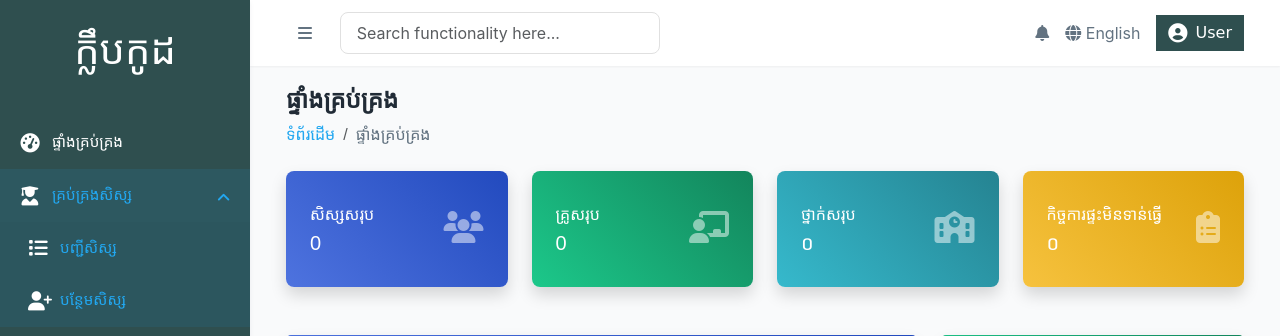
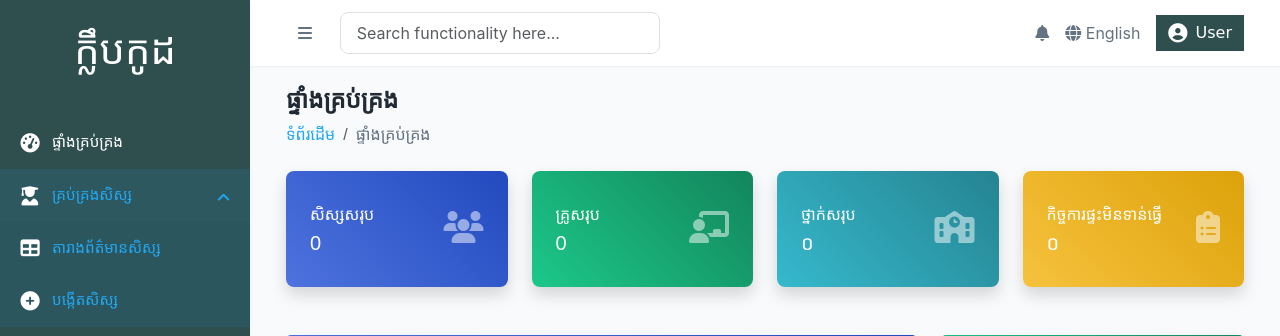
Before and after one commit to PhornKhouch/SMS, a PHP site: page / in a window 1280 px wide, after a click on "គ្រប់គ្រងសិស្ស". Shown: the top 336 px of the page. Run offline with PHP 8.4, Linux system fonts and the light colour scheme; data that the repository does not hold is empty.

Commit message:
update sidebar

```diff
--- a/includes/sidebar.php
+++ b/includes/sidebar.php
@@ -56,14 +56,14 @@ $basePath = str_repeat('../', $depth - 2);
             <ul class="collapse list-unstyled" id="studentSubmenu">
                 <li>
                     <a href="<?php echo $basePath; ?>views/student/student-list.php">
-                        <i class="fas fa-list" style="margin-left: 8px"></i>
-                        <span>បញ្ជីសិស្ស</span>
+                        <i class="fas fa-table"></i>
+                        <span>តារាងព័ត៌មានសិស្ស</span>
                     </a>
                 </li>
                 <li>
                     <a href="<?php echo $basePath; ?>views/student/add-student.php">
-                        <i class="fas fa-user-plus" style="margin-left: 8px"></i>
-                        <span>បន្ថែមសិស្ស</span>
+                        <i class="fas fa-plus-circle"></i>
+                        <span>បង្កើតសិស្ស</span>
                     </a>
                 </li>
             </ul>
@@ -78,14 +78,14 @@ $basePath = str_repeat('../', $depth - 2);
             <ul class="collapse list-unstyled" id="teacherSubmenu">
                 <li>
                     <a href="<?php echo $basePath; ?>views/teacher/teacher-list.php">
-                        <i class="fas fa-list"style="margin-left: 8px"></i>
-                        <span>បញ្ជីគ្រូបង្រៀន</span>
+                        <i class="fas fa-table"></i>
+                        <span>តារាងព័ត៌មានគ្រូបង្រៀន</span>
                     </a>
                 </li>
                 <li>
                     <a href="<?php echo $basePath; ?>views/teacher/add-teacher.php">
-                        <i class="fas fa-user-plus" style="margin-left: 8px"></i>
-                        <span>បន្ថែមគ្រូបង្រៀន</span>
+                        <i class="fas fa-plus-circle"></i>
+                        <span>បង្កើតគ្រូបង្រៀន</span>
                     </a>
                 </li>
             </ul>
@@ -100,14 +100,14 @@ $basePath = str_repeat('../', $depth - 2);
             <ul class="collapse list-unstyled" id="classSubmenu">
                 <li>
                     <a href="<?php echo $basePath; ?>views/class/class-list.php">
-                        <i class="fas fa-list" style="margin-left: 8px"></i>
-                        <span>បញ្ជីថ្នាក់រៀន</span>
+                        <i class="fas fa-table"></i>
+                        <span>តារាងព័ត៌មានថ្នាក់រៀន</span>
                     </a>
                 </li>
                 <li>
                     <a href="<?php echo $basePath; ?>views/class/add-class.php">
-                        <i class="fas fa-plus" style="margin-left: 8px"></i>
-                        <span>បន្ថែមថ្នាក់រៀន</span>
+                        <i class="fas fa-plus-circle"></i>
+                        <span>បង្កើតថ្នាក់រៀន</span>
                     </a>
                 </li>
             </ul>
@@ -122,14 +122,14 @@ $basePath = str_repeat('../', $depth - 2);
             <ul class="collapse list-unstyled" id="subjectSubmenu">
                 <li>
                     <a href="<?php echo $basePath; ?>views/subject/subject-list.php">
-                        <i class="fas fa-list" style="margin-left: 8px"></i>
-                        <span>បញ្ជីមុខវិជ្ជា</span>
+                        <i class="fas fa-table"></i>
+                        <span>តារាងព័ត៌មានមុខវិជ្ជា</span>
                     </a>
                 </li>
                 <li>
                     <a href="<?php echo $basePath; ?>views/subject/add-subject.php">
-                        <i class="fas fa-plus" style="margin-left: 8px"></i>
-                        <span>បន្ថែមមុខវិជ្ជា</span>
+                        <i class="fas fa-plus-circle"></i>
+                        <span>បង្កើតមុខវិជ្ជា</span>
                     </a>
                 </li>
             </ul>
@@ -144,8 +144,8 @@ $basePath = str_repeat('../', $depth - 2);
             <ul class="collapse list-unstyled" id="paymentSubmenu">
                 <li>
                     <a href="<?php echo $basePath; ?>views/payment/payment-list.php">
-                        <i class="fas fa-list" style="margin-left: 8px"></i>
-                        <span>បញ្ជីការបង់ថ្លៃសិក្សា</span>
+                        <i class="fas fa-table"></i>
+                        <span>តារាងព័ត៌មានការបង់ថ្លៃសិក្សា</span>
                     </a>
                 </li>
 
@@ -161,13 +161,13 @@ $basePath = str_repeat('../', $depth - 2);
             <ul class="collapse list-unstyled" id="ReportSubmenu">
                 <li>
                     <a href="<?php echo $basePath; ?>views/Report/RPTStudent.php">
-                        <i class="fas fa-list" style="margin-left: 8px"></i>
+                        <i class="fas fa-file-alt"></i>
                         <span>របាយការណ៍សិស្ស</span>
                     </a>
                 </li>
                 <li>
                     <a href="<?php echo $basePath; ?>views/Report/RPTPayment.php">
-                        <i class="fas fa-list" style="margin-left: 8px"></i>
+                        <i class="fas fa-file-alt"></i>
                         <span>ការបង់ថ្លៃសិក្សា</span>
                     </a>
                 </li>
```
